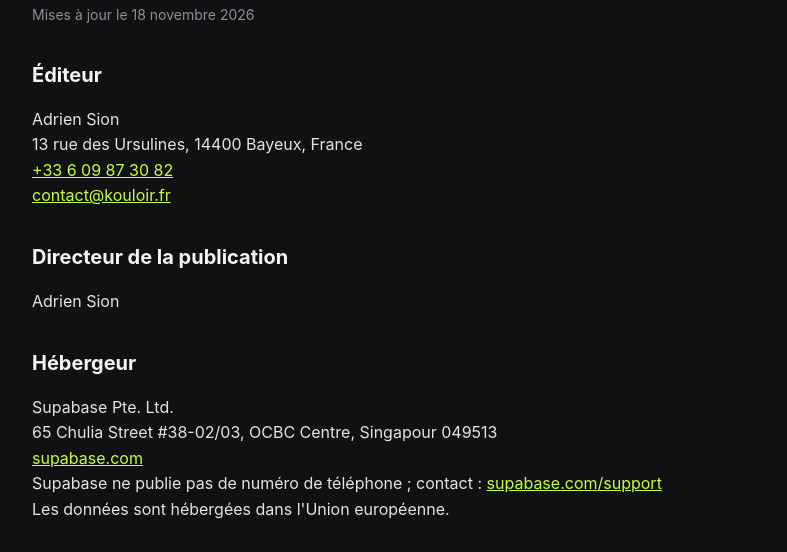
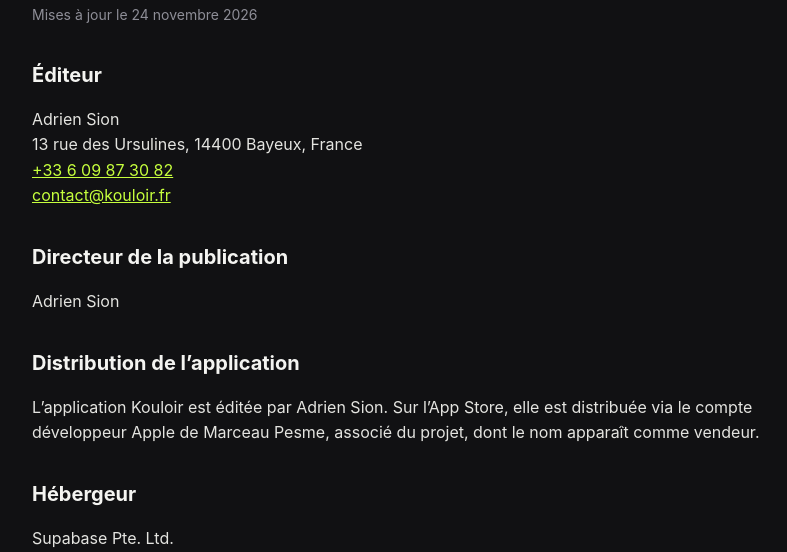
Before and after one commit to adriension03-ship-it/kouloir-legal, a plain HTML site: page mentions-legales.html in a window 1280 px wide. Shown: the part 177-729 px from the top of the page, without its empty margins (244-1031 px from the left). Drawn offline with Linux system fonts and the light colour scheme.

Commit message:
Mentions légales : distribution App Store via le compte développeur de Marceau Pesme

```diff
--- a/mentions-legales.html
+++ b/mentions-legales.html
@@ -17,7 +17,7 @@
 </nav>
 
 <h1>Mentions légales</h1>
-<p class="meta">Mises à jour le 18 novembre 2026</p>
+<p class="meta">Mises à jour le 24 novembre 2026</p>
 
 <h2>Éditeur</h2>
 <p>Adrien Sion<br>
@@ -27,6 +27,9 @@
 
 <h2>Directeur de la publication</h2>
 <p>Adrien Sion</p>
+
+<h2>Distribution de l’application</h2>
+<p>L’application Kouloir est éditée par Adrien Sion. Sur l’App Store, elle est distribuée via le compte développeur Apple de Marceau Pesme, associé du projet, dont le nom apparaît comme vendeur.</p>
 
 <h2>Hébergeur</h2>
 <p>Supabase Pte. Ltd.<br>
```
Also changed, not shown: legal-notice.html (+4 -1 lines).
